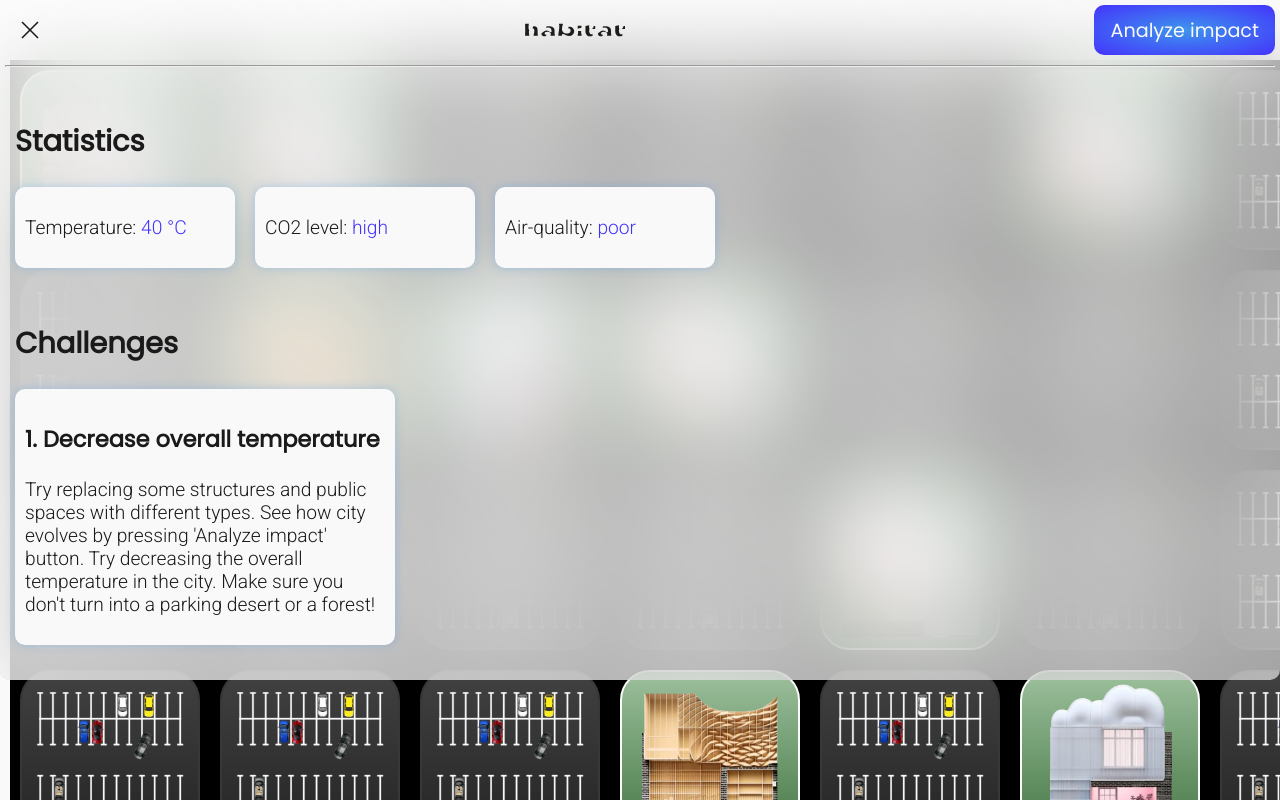
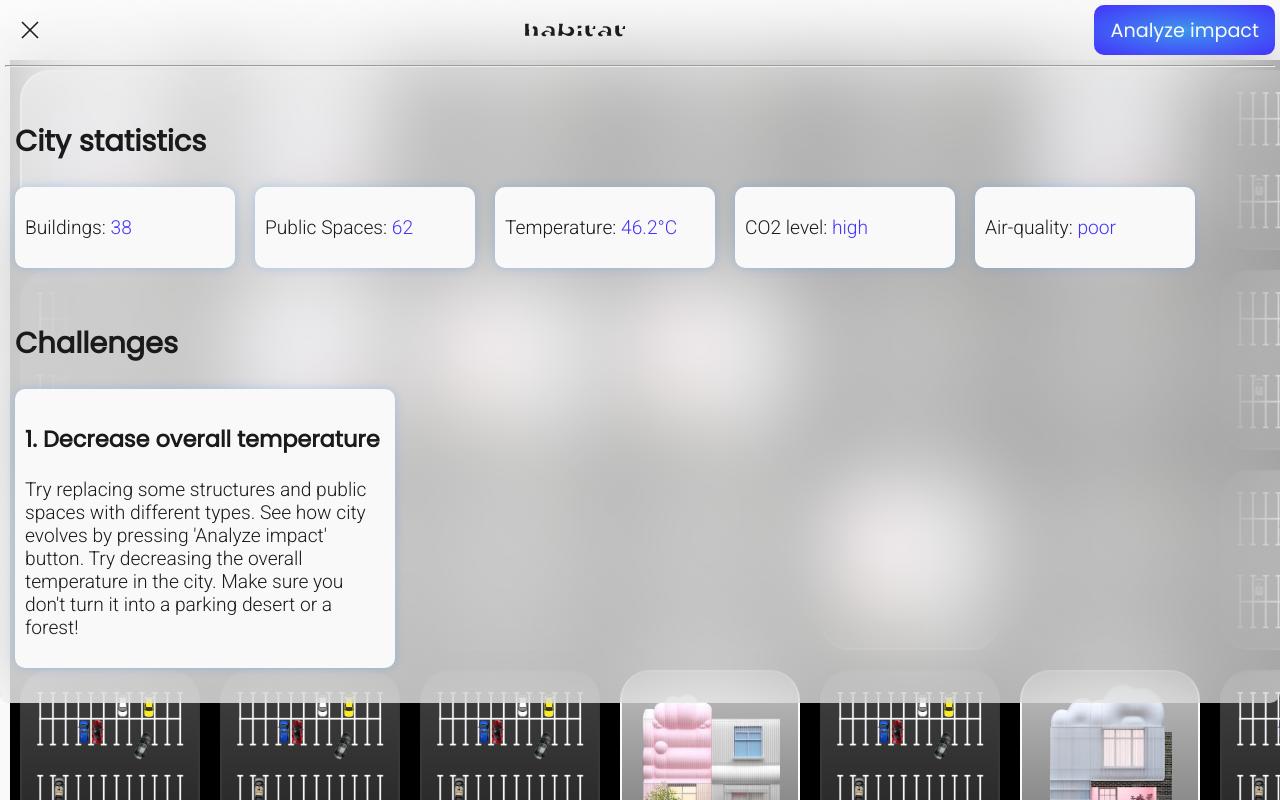
Before and after one commit to Kodiia/workspace, a SvelteKit app: page /games/city2D in a window 1280 px wide. Both pictures are taken after a click on the button 30 px from the left and 30 px from the top of the page. Shown: the top 800 px of the page. Built offline with nearby package versions, Linux system fonts and the light colour scheme; no server answers.

Commit message:
city game test

```diff
--- a/src/routes/games/city2D/+page.svelte
+++ b/src/routes/games/city2D/+page.svelte
@@ -23,7 +23,7 @@
         {
             number: 1,
             title: 'Decrease overall temperature',
-            description: "Try replacing some structures and public spaces with different types. See how city evolves by pressing 'Analyze impact' button. Try decreasing the overall temperature in the city. Make sure you don't turn into a parking desert or a forest!"
+            description: "Try replacing some structures and public spaces with different types. See how city evolves by pressing 'Analyze impact' button. Try decreasing the overall temperature in the city. Make sure you don't turn it into a parking desert or a forest!"
         }
     ]
 
@@ -33,16 +33,15 @@
 	 * @type {string | any[]}
 	 */
     let cells = []
-    let houses = [concrete02, concrete03, wood02]
-    let spaces = [parking01]
+
+    const concreteBuildings = [concrete02, concrete03 ]
+    const woodenBuildings = [wood02]
+    const parkings = [ parking01 ]
+    const plazas = [ parking01 ]
+
     const widthNum = 10
     const heightNum = 10
     let gridContainer
-
-    // let gridContainer = document.createElement('div')
-    // gridContainer.className = 'gridContainer'
-    // gridContainer.style.zoom = '100%'
-    // document.body.appendChild(gridContainer)
 
     function generateCells(width, height){
         for(let i=0; i<width; i++){
@@ -55,18 +54,60 @@
                 aliveNow: true,
                 aliveNext: false,
                 liveNeighbours: 0,
-                // element: `<div class=${className}></div>`,
+                id: i + '-' + j,
                 className: 'buildings',
-                image: concrete1
+                type: 'concrete',
+                image: concrete1,
+                url: function (){
+                    let image
+                    switch (this.type){
+                        case 'concrete':
+                            image = concreteBuildings[Math.floor(Math.random()*concreteBuildings.length)]
+                        break;
+                        case 'wood':
+                            image = woodenBuildings[Math.floor(Math.random()*woodenBuildings.length)]
+                        break;
+                        case 'parking':
+                            image = parkings[Math.floor(Math.random()*parkings.length)]
+                        break;
+                        case 'plaza':
+                            image = plazas[Math.floor(Math.random()*plazas.length)]
+                        break;
+                    }
+                    return image
+                },
+                background: 'linear-gradient(180deg, rgb(190, 190, 190), rgb(120, 120, 120))',
+                temperature: 40
                 }
             } else {
                 cells[i][j] = {
                 aliveNow: false,
                 aliveNext: false,
                 liveNeighbours: 0,
-                // element: `<div class='asphalt'></div>`,
+                id: i + '-' + j,
                 className: 'spaces',
-                image: parking01
+                type: 'parking',
+                image: parking01,
+                url: function (){
+                    let image
+                    switch (this.type){
+                        case 'concrete':
+                            image = concreteBuildings[Math.floor(Math.random()*concreteBuildings.length)]
+                        break;
+                        case 'wood':
+                            image = woodenBuildings[Math.floor(Math.random()*woodenBuildings.length)]
+                        break;
+                        case 'parking':
+                            image = parkings[Math.floor(Math.random()*parkings.length)]
+                        break;
+                        case 'plaza':
+                            image = plazas[Math.floor(Math.random()*plazas.length)]
+                        break;
+                    }
+                    return image
+                },
+                background: 'linear-gradient(180deg, rgb(65, 65, 65), rgb(35, 35, 35))',
+                temperature: 50
                 }
             }
 
@@ -124,23 +165,25 @@
         }
     }
 
-    generateCells(widthNum, heightNum)
-    cellIsAliveNextGeneration();
-    updateCells();
-    resetGeneration();
+
 
     function updateCells(){
         for(let i=0; i<widthNum; i++){
             for(let j=0; j<heightNum; j++){
                 if(cells[i][j].aliveNow){
-                // let className = 'concrete' + Math.floor(Math.random()*4)
-                // cells[i][j].element = `<div class='${className}'></div>`
-                cells[i][j].className = 'buildings',
-                cells[i][j].image = houses[Math.floor(Math.random()*houses.length)]
+                    cells[i][j].className = 'buildings',
+                    cells[i][j].type = 'concrete',
+                    cells[i][j].image = cells[i][j].url()
+                    cells[i][j].temperature = 40
+                    cells[i][j].url()
+                    cells[i][j].background = 'linear-gradient(180deg, rgb(190, 190, 190), rgb(120, 120, 120))'
                 } else {
-                // cells[i][j].element = `<div class='asphalt'></div>`
-                cells[i][j].className = 'spaces'
-                cells[i][j].image = spaces[Math.floor(Math.random()*spaces.length)]
+                    cells[i][j].className = 'spaces'
+                    cells[i][j].type = 'parking'
+                    cells[i][j].image = cells[i][j].url()
+                    cells[i][j].temperature = 50
+                    cells[i][j].url()
+                    cells[i][j].background = 'linear-gradient(180deg, rgb(65, 65, 65), rgb(35, 35, 35))'
                 }
             }
         }
@@ -150,21 +193,67 @@
     function generationLoop(){
         cellIsAliveNextGeneration();
         updateCells();
-
-        // gridContainer.innerHTML = ''
-        // for(let i=0; i<widthNum; i++){
-        //     for(let j=0; j<heightNum; j++){
-        //         gridContainer.innerHTML += cells[i][j].element
-        //     }
-        // }
-
-        resetGeneration();
+        getTemperatureValue()
+        getBuildingsNumber()
+        getSpacesNumber()
+        resetGeneration()
     }
 
+    let temperature = 0
+    function getTemperatureValue(){
+        temperature = 0
+        for(let i=0; i<widthNum; i++){
+            for(let j=0; j<heightNum; j++){
+                temperature += cells[i][j].temperature
+            }
+        }
+        temperature = temperature / (widthNum * heightNum)
+        return temperature
+    }
+
+    let buildingsNumber = 0
+    function getBuildingsNumber(){
+        buildingsNumber = 0
+        for(let i=0; i<widthNum; i++){
+            for(let j=0; j<heightNum; j++){
+                if(cells[i][j].aliveNow){
+                    buildingsNumber += 1
+                } else {
+                    buildingsNumber += 0
+                }
+            }
+        }
+        return buildingsNumber
+    }
+
+    let spacesNumber = 0
+    function getSpacesNumber(){
+        spacesNumber = 0
+        for(let i=0; i<widthNum; i++){
+            for(let j=0; j<heightNum; j++){
+                if(cells[i][j].aliveNow){
+                    spacesNumber += 0
+                } else {
+                    spacesNumber += 1
+                }
+            }
+        }
+        return spacesNumber
+    }
+
+
+    let selectedId
 
     // console.log(cells)
     let navMenuDisplay = 'none'
 
+    generateCells(widthNum, heightNum)
+    cellIsAliveNextGeneration();
+    updateCells();
+    getTemperatureValue();
+    getBuildingsNumber()
+    getSpacesNumber()
+    resetGeneration();
 </script>
 
 
@@ -189,10 +278,16 @@
     <hr style='display: {navMenuDisplay}'>
     <div class='navMenu' style='display: {navMenuDisplay}; max-height: calc({$height}px - 70px);' transition:fade >
         <div class='statisticsContainer' style='margin-top: 10px;'>
-            <h2>Statistics</h2>
-            <div class='statisticsGrid' style='grid-template-columns: repeat(7, {cellWidth*1.2}px);'>
+            <h2>City statistics</h2>
+            <div class='statisticsGrid' style='grid-template-columns: repeat(auto-fill, {cellWidth*1.2}px);'>
                 <div class='statisticsGridCard' style='width: calc({cellWidth*1.2}px - 20px);'>
-                    <p>Temperature: <span>40 °C</span></p>
+                    <p>Buildings: <span>{buildingsNumber}</span></p>
+                </div>
+                <div class='statisticsGridCard' style='width: calc({cellWidth*1.2}px - 20px);'>
+                    <p>Public Spaces: <span>{spacesNumber}</span></p>
+                </div>
+                <div class='statisticsGridCard' style='width: calc({cellWidth*1.2}px - 20px);'>
+                    <p>Temperature: <span>{temperature}°C</span></p>
                 </div>
                 <div class='statisticsGridCard' style='width: calc({cellWidth*1.2}px - 20px);'>
                     <p>CO2 level: <span>high</span></p>
@@ -220,14 +315,14 @@
 <!-- <h1>city building game</h1> -->
 <div bind:this={gridContainer} class='gridContainer' style='grid-template-columns: repeat(10, {cellWidth}px);'>
 {#each cells as cell}
-    {#each cell as {className, image}}
+    {#each cell as {className, image, id, background}}
         {#if className === 'buildings'}
-            <div class='block' style='width: {cellWidth}px; height: {cellWidth}px;'>
-                <img src={image} alt='house' class='buildingImage' style='width: calc({cellWidth}px - 20px); height: calc({cellWidth}px - 20px);'/>
+            <div id={id} class='block' style='width: {cellWidth}px; height: {cellWidth}px;'>
+                <img src={image} alt='house' class='buildingImage' style='background: {background}; width: calc({cellWidth}px - 20px); height: calc({cellWidth}px - 20px);'/>
             </div>
         {:else if className === 'spaces'}
-            <div class='block' style='width: {cellWidth}px; height: {cellWidth}px;'>
-                <img src={image} alt='space' class='spacesImage' style='width: calc({cellWidth}px - 20px); height: calc({cellWidth}px - 20px);'/>
+            <div id={id} class='block' style='width: {cellWidth}px; height: {cellWidth}px;'>
+                <img src={image} alt='space' class='spacesImage' style='background: {background}; width: calc({cellWidth}px - 20px); height: calc({cellWidth}px - 20px);'/>
             </div>
         {/if}
     {/each}
```
